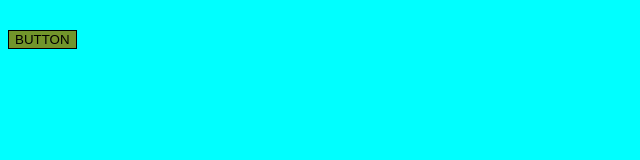
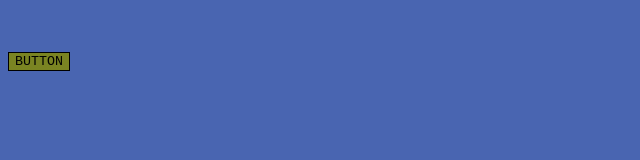
Before and after one commit to mamawpsg16/GitPractice, a plain HTML site: page index.html in a window 1280 px wide. Shown: the whole page, without its empty margins (0-640 px from the left). Drawn offline with Linux system fonts and the light colour scheme.

Commit message:
New style for the my new branch

```diff
--- a/style.css
+++ b/style.css
@@ -1,10 +1,12 @@
 body{
-    background-color: aqua;
-    font-size: 20px;
+    background-color: rgba(34, 68, 161, 0.822);
+    font-size: 30px;
     font-family: Impact, Haettenschweiler, 'Arial Narrow Bold', sans-serif;
 }
 
 button{
     background: rgba(128, 136, 17, 0.89);
     border: 1px solid;
+    font: 30px;
+    font-family: 'Courier New', Courier, monospace;
 }
```
